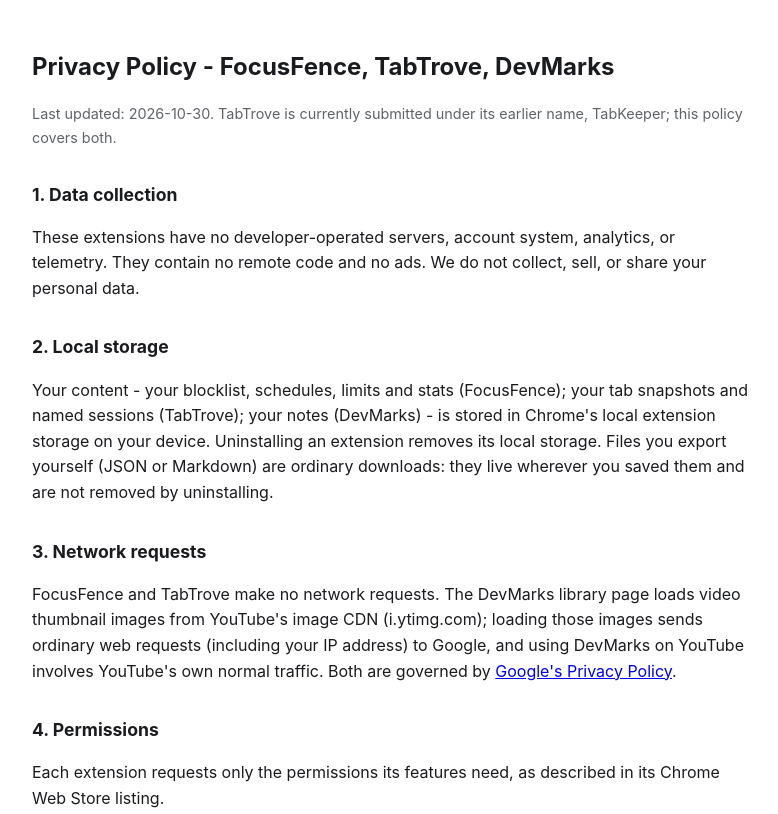
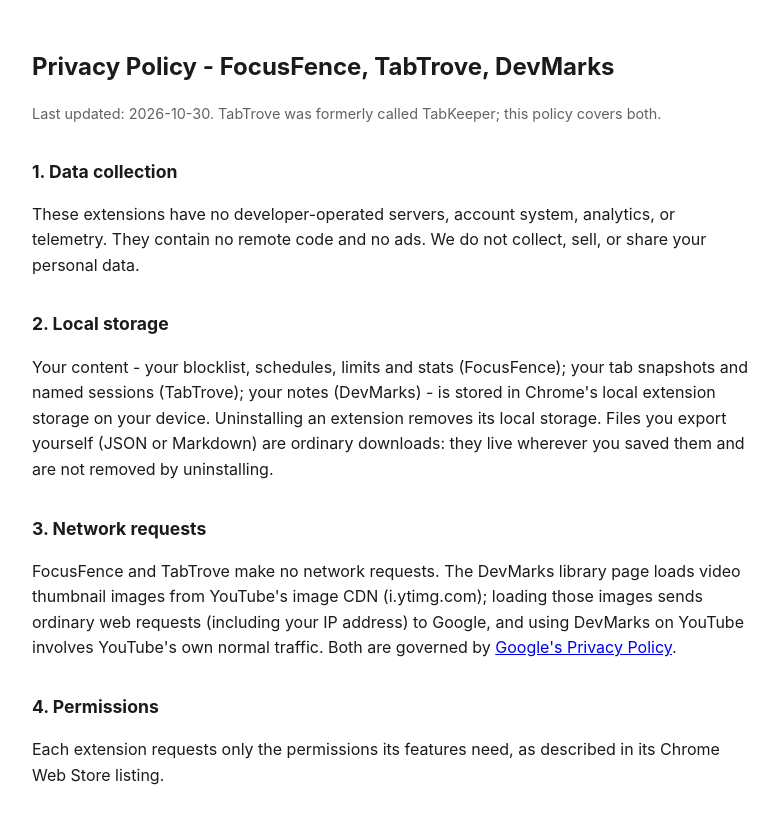
Before and after one commit to B33b3k/extension-privacy, a plain HTML site: page index.html in a window 1280 px wide. Shown: the top 814 px of the page, without its empty margins (248-1026 px from the left). Drawn offline with Linux system fonts and the light colour scheme.

Commit message:
Update privacy policy wording for clarity

```diff
--- a/index.html
+++ b/index.html
@@ -12,7 +12,7 @@
 </head>
 <body>
 <h1>Privacy Policy - FocusFence, TabTrove, DevMarks</h1>
-<p class="meta">Last updated: 2026-10-30. TabTrove is currently submitted under its earlier name, TabKeeper; this policy covers both.</p>
+<p class="meta">Last updated: 2026-10-30. TabTrove was formerly called TabKeeper; this policy covers both.</p>
 
 <h2>1. Data collection</h2>
 <p>These extensions have no developer-operated servers, account system, analytics, or telemetry. They contain no remote code and no ads. We do not collect, sell, or share your personal data.</p>
```
